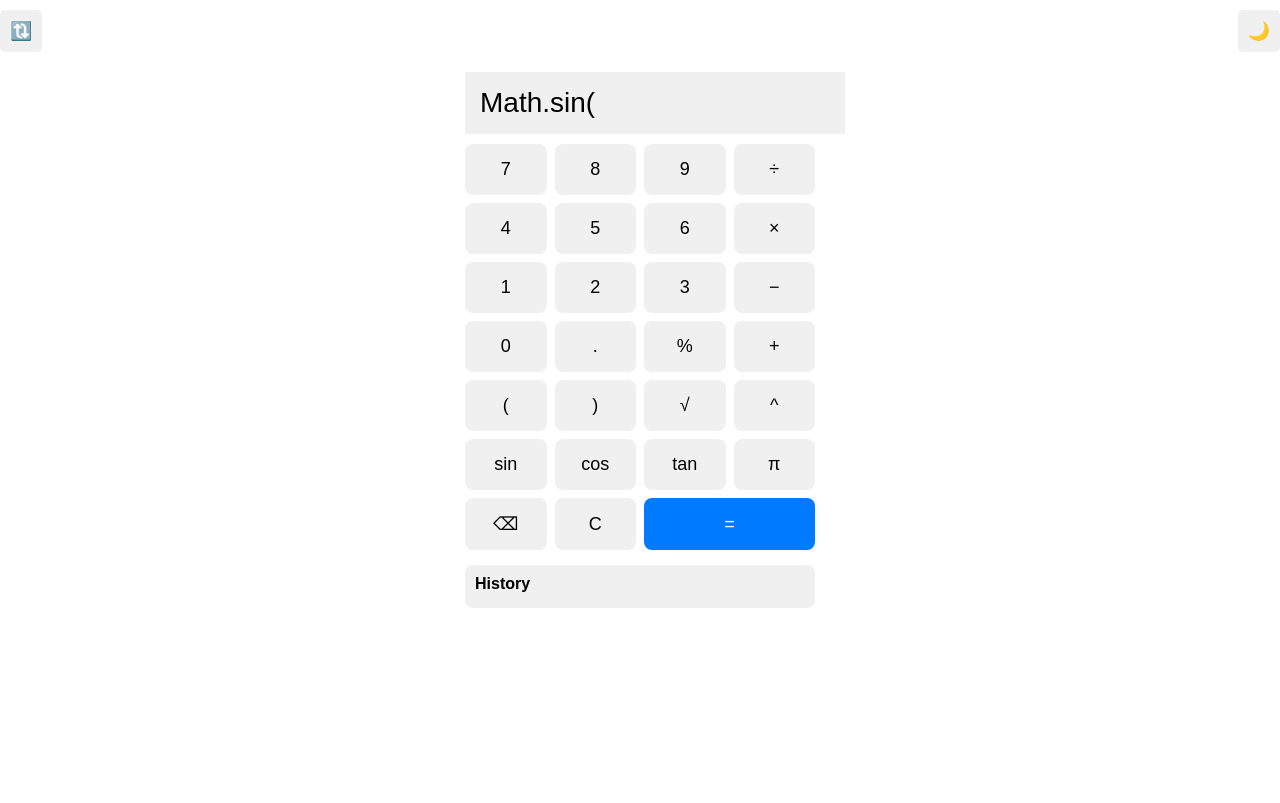
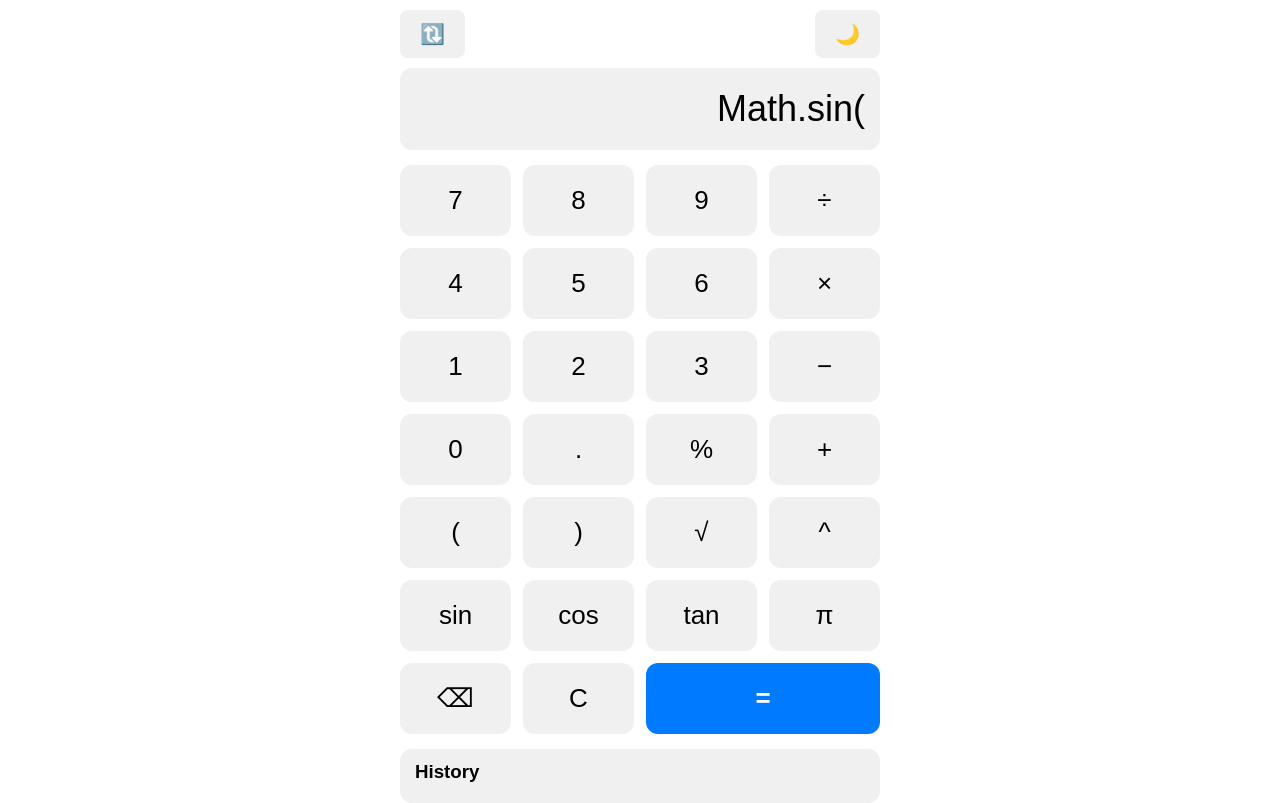
Before and after one commit to gamingtahmid1yt/calculator, a plain HTML site: page index.html in a window 1280 px wide. Both pictures are taken after a click on the button "sin". Drawn offline with Linux system fonts and the light colour scheme.

Commit message:
Update index.html

```diff
--- a/index.html
+++ b/index.html
@@ -1,8 +1,9 @@
 <!DOCTYPE html>
 <html lang="en">
 <head>
-  <meta charset="UTF-8">
-  <title>Calculator by Tahmid</title>
+  <meta charset="UTF-8" />
+  <meta name="viewport" content="width=device-width, initial-scale=1, maximum-scale=1, user-scalable=no" />
+  <title>Full Screen Calculator by Tahmid</title>
   <style>
     :root {
       --bg: #ffffff;
@@ -12,7 +13,6 @@
       --btn-active: #d0d0d0;
       --accent: #007bff;
     }
-
     body.dark {
       --bg: #1e1e1e;
       --text: #ffffff;
@@ -21,102 +21,127 @@
       --btn-active: #4c4c4c;
       --accent: #00aaff;
     }
-
     body {
       background: var(--bg);
       color: var(--text);
       font-family: Arial, sans-serif;
       margin: 0;
+      height: 100vh;
+      display: flex;
+      flex-direction: column;
+      align-items: center;
+      justify-content: flex-start;
+      padding: 0 5px 10px 5px;
+      box-sizing: border-box;
+    }
+    .top-bar {
+      width: 100%;
+      display: flex;
+      justify-content: space-between;
+      padding: 10px 0;
+      max-width: 480px;
+    }
+    button.refresh, button.theme-toggle {
+      background: var(--btn-bg);
+      border: none;
+      padding: 12px 20px;
+      font-size: 20px;
+      cursor: pointer;
+      border-radius: 8px;
+      user-select: none;
+      transition: background 0.2s;
+    }
+    button.refresh:hover, button.theme-toggle:hover {
+      background: var(--btn-hover);
+    }
+    .calculator {
+      max-width: 480px;
+      width: 100%;
+      flex-grow: 1;
       display: flex;
       flex-direction: column;
       align-items: center;
     }
-
-    .top-bar {
+    #display {
       width: 100%;
-      display: flex;
-      justify-content: space-between;
-      padding: 10px;
-    }
-
-    button.refresh, button.theme-toggle {
+      font-size: 36px;
+      padding: 20px 15px;
+      margin-bottom: 15px;
+      border-radius: 12px;
       background: var(--btn-bg);
       border: none;
-      padding: 10px;
-      font-size: 18px;
-      cursor: pointer;
-      border-radius: 5px;
+      color: var(--text);
+      text-align: right;
+      box-sizing: border-box;
+      user-select: none;
     }
-
-    .calculator {
-      max-width: 350px;
-      width: 90%;
-      margin-top: 10px;
+    .buttons {
+      width: 100%;
+      display: grid;
+      grid-template-columns: repeat(4, 1fr);
+      gap: 12px;
+      flex-grow: 1;
     }
-
-    input {
-      width: 100%;
-      font-size: 28px;
-      padding: 15px;
-      margin-bottom: 10px;
+    .buttons button {
+      font-size: 26px;
+      padding: 20px 0;
       border: none;
       background: var(--btn-bg);
       color: var(--text);
+      border-radius: 12px;
+      cursor: pointer;
+      user-select: none;
+      transition: background 0.15s;
     }
-
-    .buttons {
-      display: grid;
-      grid-template-columns: repeat(4, 1fr);
-      gap: 8px;
-    }
-
-    .buttons button {
-      font-size: 18px;
-      padding: 15px;
-      border: none;
-      background: var(--btn-bg);
-      color: var(--text);
-      border-radius: 8px;
-      cursor: pointer;
-      transition: background 0.2s;
-    }
-
     .buttons button:hover {
       background: var(--btn-hover);
     }
-
     .buttons button:active {
       background: var(--btn-active);
     }
-
+    .buttons button.equals {
+      grid-column: span 2;
+      background: var(--accent);
+      color: #fff;
+      font-weight: bold;
+    }
     .history {
       margin-top: 15px;
+      width: 100%;
+      max-height: 140px;
+      overflow-y: auto;
       background: var(--btn-bg);
-      padding: 10px;
-      border-radius: 8px;
-      max-height: 150px;
-      overflow-y: auto;
-    }
-
-    .history h3 {
-      margin: 0 0 5px;
+      padding: 12px 15px;
+      border-radius: 12px;
+      box-sizing: border-box;
       font-size: 16px;
     }
-
+    .history h3 {
+      margin: 0 0 8px;
+      font-weight: 600;
+    }
     .history p {
-      margin: 3px 0;
-      font-size: 14px;
+      margin: 4px 0;
+      user-select: none;
+    }
+    /* Scrollbar for history */
+    .history::-webkit-scrollbar {
+      width: 6px;
+    }
+    .history::-webkit-scrollbar-thumb {
+      background: var(--accent);
+      border-radius: 10px;
     }
   </style>
 </head>
 <body>
   <div class="top-bar">
-    <button class="refresh" onclick="location.reload()">🔃</button>
-    <button class="theme-toggle" onclick="toggleTheme()">🌙</button>
+    <button class="refresh" onclick="location.reload()" title="Refresh Page">🔃</button>
+    <button class="theme-toggle" onclick="toggleTheme()" title="Toggle Dark/Light Theme">🌙</button>
   </div>
 
   <div class="calculator">
-    <input type="text" id="display" readonly />
+    <input type="text" id="display" readonly aria-label="Calculator display" />
     <div class="buttons">
       <button onclick="append('7')">7</button>
       <button onclick="append('8')">8</button>
@@ -150,76 +175,90 @@
 
       <button onclick="backspace()">⌫</button>
       <button onclick="clearDisplay()">C</button>
-      <button onclick="calculate()" style="grid-column: span 2; background: var(--accent); color: white;">=</button>
+      <button onclick="calculate()" class="equals">=</button>
     </div>
 
-    <div class="history">
+    <div class="history" aria-live="polite" aria-label="Calculation history">
       <h3>History</h3>
       <div id="history"></div>
     </div>
   </div>
 
-  <audio id="clickSound" src="https://cdn.pixabay.com/download/audio/2022/03/22/audio_aa16e50879.mp3?filename=click-124467.mp3"></audio>
+  <audio id="clickSound" src="https://cdn.pixabay.com/download/audio/2022/03/22/audio_aa16e50879.mp3?filename=click-124467.mp3" preload="auto"></audio>
 
   <script>
     const display = document.getElementById("display");
     const historyDiv = document.getElementById("history");
     const clickSound = document.getElementById("clickSound");
-
     let expression = "";
 
+    function playClick() {
+      clickSound.currentTime = 0;
+      clickSound.play();
+    }
+
     function append(value) {
-      clickSound.play();
+      playClick();
       expression += value;
       display.value = expression;
     }
 
     function clearDisplay() {
-      clickSound.play();
+      playClick();
       expression = "";
       display.value = "";
     }
 
     function backspace() {
-      clickSound.play();
+      playClick();
       expression = expression.slice(0, -1);
       display.value = expression;
     }
 
     function sqrt() {
-      clickSound.play();
+      playClick();
       expression += "Math.sqrt(";
       display.value = expression;
     }
 
     function power() {
-      clickSound.play();
+      playClick();
       expression += "**";
       display.value = expression;
     }
 
     function percent() {
-      clickSound.play();
+      playClick();
       try {
-        const match = expression.match(/(.+)%(.+)/);
-        if (match) {
-          const a = eval(match[1]);
-          const b = eval(match[2]);
+        // Implement smart % like Google Calculator: a % b = a * b / 100
+        let parts = expression.split("%");
+        if (parts.length === 2) {
+          let a = eval(parts[0]);
+          let b = eval(parts[1]);
           expression = (a * b / 100).toString();
+          display.value = expression;
+        } else {
+          // If no valid format, just append %
+          expression += "%";
+          display.value = expression;
         }
-        display.value = expression;
       } catch {
         display.value = "Error";
+        expression = "";
       }
     }
 
     function calculate() {
-      clickSound.play();
+      playClick();
       try {
-        const result = eval(expression);
+        // Replace unicode division/multiplication for eval safety
+        let exp = expression.replace(/÷/g, "/").replace(/×/g, "*");
+        // Eval only on safe characters
+        // Note: 'Math.' is allowed for trig and sqrt functions
+        let result = eval(exp);
         addToHistory(expression + " = " + result);
         expression = result.toString();
-        display.value = result;
+        display.value = expression;
       } catch {
         display.value = "Error";
         expression = "";
@@ -229,14 +268,14 @@
     function addToHistory(entry) {
       let history = JSON.parse(localStorage.getItem("calcHistory")) || [];
       history.unshift(entry);
-      if (history.length > 10) history.pop();
+      if (history.length > 20) history.pop();
       localStorage.setItem("calcHistory", JSON.stringify(history));
       renderHistory();
     }
 
     function renderHistory() {
       const history = JSON.parse(localStorage.getItem("calcHistory")) || [];
-      historyDiv.innerHTML = history.map(item => `<p>${item}</p>`).join('');
+      historyDiv.innerHTML = history.map(item => `<p>${item}</p>`).join("");
     }
 
     function toggleTheme() {
@@ -259,4 +298,4 @@
     };
   </script>
 </body>
-  </html>
+</html>
```
